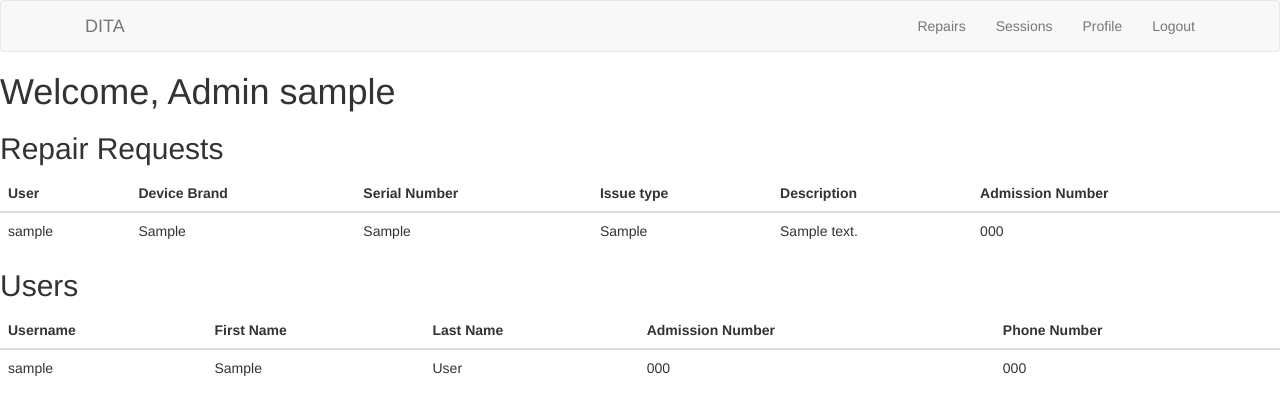
After one commit to NgigiN/Resource_site, a Flask app: page /admin/dashboard in a window 1280 px wide. The commit adds this page. Shown: the top 415 px of the page. Run offline with Flask 3, Linux system fonts and the light colour scheme; a user stored in the database is signed in; tables that the repository leaves empty hold one stand-in row (values such as "Sample post"); some libraries are stand-ins or nearby versions.

Commit message:
status 2

```diff
--- a/backend/app/routes.py
+++ b/backend/app/routes.py
@@ -1,9 +1,16 @@
-from flask import render_template, url_for, flash, redirect, request
-from app.forms import LoginForm, RegistrationForm, RepairsForm, SessionForm, EditProfileForm
+from flask import render_template, url_for, flash, redirect, request, session, abort
+from app.forms import LoginForm, RegistrationForm, RepairsForm, SessionForm, EditProfileForm, AdminForm
 from flask_login import login_required, logout_user, current_user, login_user
-from app import app, db
-from app.models import User, Repair, Session
+from app import app, db, login as login_manager
+from app.models import User, Repair, Session, Admin
 from datetime import datetime
+
+
+@login_manager.user_loader
+def load_user(user_id):
+    return User.query.get(int(user_id))
+
+# Home page route ----------------------------------------------------------
 
 
 @app.before_request
@@ -14,6 +21,7 @@ def before_request():
     if current_user.is_authenticated:
         current_user.last_seen = datetime.utcnow()
         db.session.commit()
+
 
 @app.route('/', methods=['GET', 'POST'])
 @app.route('/home', methods=['GET', 'POST'])
@@ -33,8 +41,39 @@ def login():
             flash('Invalid username or password')
             return redirect(url_for('login'))
         login_user(user)
+        session.permanent = True
         return redirect(url_for('home'))
     return render_template('login.html', title='Sign In', form=form)
+
+
+@app.route('/admin/login', methods=['GET', 'POST'])
+def admin_login():
+    if current_user.is_authenticated:
+        return redirect(url_for('admin_dashboard'))
+
+    form = AdminForm()
+    if form.validate_on_submit():
+        admin = Admin.query.filter_by(username=form.username.data).first()
+        print(form.password.data)
+        if admin and admin.check_password(form.password.data):
+            login_user(admin)
+            session.permanent = True
+            return redirect(url_for('admin_dashboard'))
+        flash('Invalid Admin Credentials')
+        return redirect(url_for('admin_login'))
+    return render_template('admin_login.html', title='Admin Sign In', form=form)
+
+
+@app.route('/admin/dashboard', methods=['GET', 'POST'])
+@login_required
+def admin_dashboard():
+    # Get all users from the database
+    users = User.query.all()
+    repairs = db.session.query(Repair, User).join(User).all()
+    admins = Admin.query.all()
+
+    return render_template('admin_dashboard.html', title='Admin Sign In', repairs=repairs, users=users, admins=admins)
+
 
 @app.route('/logout')
 def logout():
@@ -42,13 +81,21 @@ def logout():
     logout_user()
     return redirect(url_for('home'))
 
+
 @app.route('/signup', methods=['GET', 'POST'])
 def signup():
     if current_user.is_authenticated:
         return redirect(url_for('home'))
     form = RegistrationForm()
     if form.validate_on_submit():
-        user = User(username=form.username.data, email=form.email.data)
+        user = User(
+            username=form.username.data,
+            firstname=form.firstname.data,
+            lastname=form.lastname.data,
+            admission_number=form.admission_number.data,
+            email=form.email.data,
+            phone_number=form.phone_number.data
+        )
         user.set_password(form.password.data)
         db.session.add(user)
         db.session.commit()
@@ -56,11 +103,17 @@ def signup():
         return redirect(url_for('login'))
     return render_template('signup.html', title='Sign Up', form=form)
 
+
 @app.route('/user/<username>')
 @login_required
 def user(username):
     user = User.query.filter_by(username=username).first_or_404()
-    return render_template('user.html', title='Profile Page')
+    if current_user.username != username:
+        abort(403)
+
+    repairs = Repair.query.filter_by(user_id=current_user.id).all()
+    return render_template('user.html', title='Profile Page', repairs=repairs)
+
 
 @app.route('/repairs', methods=['GET', 'POST'])
 @login_required
@@ -68,12 +121,12 @@ def repairs():
     form = RepairsForm()
     if form.validate_on_submit():
         repair = Repair(
-                device_brand=form.device_brand.data,
-                serial_no=form.serial_no.data,
-                issue_type=form.issue_type.data,
-                description=form.description.data,
-                user_id=current_user.id
-                )
+            device_brand=form.device_brand.data,
+            serial_no=form.serial_no.data,
+            issue_type=form.issue_type.data,
+            description=form.description.data,
+            user_id=current_user.id
+        )
         db.session.add(repair)
         db.session.commit()
         flash('Your repair has been successfully submitted')
@@ -86,12 +139,13 @@ def repairs():
 def sessions():
     form = SessionForm()
     if form.validate_on_submit():
-        course_name = Session(course=form.course_name.data)
-        db.session.add(course)
+        course_name = Session(course_name=form.course_name.data)
+        db.session.add(course_name)
         db.session.commit()
         flash('Session registered')
         return redirect(url_for('home'))
     return render_template('sessions.html', title='Session Registration', form=form)
+
 
 @app.route('/edit_profile', methods=['GET', 'POST'])
 @login_required
@@ -103,7 +157,7 @@ def edit_profile():
         current_user.phone_number = form.phone_number.data
         db.session.commit()
         flash('Your changes have been saved.')
-        return redirect(url_for('edit_profile'))
+        return redirect(url_for('user/<username>'))
     elif request.method == 'GET':
         form.username.data = current_user.username
         form.email.data = current_user.email
--- a/backend/app/static/landing.css
+++ /dev/null
@@ -1,6 +0,0 @@
-.welcome_img {
-	display: block;
-	margin: 0 auto;
-	max-height: 500px;
-	border-radius: 4px;
-}
--- a/backend/app/templates/404.html
+++ b/backend/app/templates/404.html
@@ -1,6 +1,7 @@
 {% extends "base.html" %}
 
 {% block app_content %}
-	<h1> File Not Found</h1>
-	<p><a href="{{ url_for('home') }}">Back</a></p>
+<h1> Page not Found</h1>
+<h2>You may have provided incorrect information</h2>
+<p><a href="{{ url_for('home') }}">Back</a></p>
 {% endblock %}
--- a/backend/app/templates/500.html
+++ b/backend/app/templates/500.html
@@ -1,6 +1,7 @@
 {% extends "base.html" %}
 
 {% block app_content %}
-	<h1>An unexpected error has occurred</h1>
-	<p><a href="{{ url_for('index') }}">Back</a></p>
+<h1>An unexpected error has occurred</h1>
+<2>Please try again later</2>
+<p><a href="{{ url_for('index') }}">Back</a></p>
 {% endblock %}
--- /dev/null
+++ b/backend/app/templates/admin_dashboard.html
@@ -0,0 +1,54 @@
+{% extends "base.html" %}
+
+{% block app_content %}
+<h1>Welcome, Admin {{ current_user.username }}</h1>
+<h2>Repair Requests</h2>
+
+<table class="table table-hover">
+	<thead>
+		<tr>
+			<th>User</th>
+			<th>Device Brand</th>
+			<th>Serial Number</th>
+			<th>Issue type</th>
+			<th>Description</th>
+			<th>Admission Number</th>
+		</tr>
+	</thead>
+	<tbody>
+		{% for repair, user in repairs %}
+		<tr>
+			<td> {{ user.username }}</td>
+			<td> {{ repair.device_brand }}</td>
+			<td> {{ repair.serial_no }}</td>
+			<td> {{ repair.issue_type }}</td>
+			<td> {{ repair.description }}</td>
+			<td> {{ user.admission_number }}</td>
+		</tr>
+		{% endfor %}
+	</tbody>
+</table>
+<h2>Users</h2>
+<table class="table table-hover">
+	<thead>
+		<tr>
+			<th>Username</th>
+			<th>First Name</th>
+			<th>Last Name</th>
+			<th>Admission Number</th>
+			<th>Phone Number</th>
+		</tr>
+	</thead>
+	<tbody>
+		{% for user in users %}
+		<tr>
+			<td>{{ user.username }}</td>
+			<td>{{ user.firstname }}</td>
+			<td>{{ user.lastname }}</td>
+			<td>{{ user.admission_number }}</td>
+			<td>{{ user.phone_number }}</td>
+		</tr>
+		{% endfor %}
+	</tbody>
+</table>
+{% endblock %}
--- a/backend/app/templates/base.html
+++ b/backend/app/templates/base.html
@@ -8,21 +8,23 @@
 <nav class="navbar navbar-default">
 	<div class="container">
 		<div class="navbar-header">
-                <button type="button" class="navbar-toggle collapsed" data-toggle="collapse" data-target="#bs-example-navbar-collapse-1" aria-expanded="false">
+			<button type="button" class="navbar-toggle collapsed" data-toggle="collapse"
+				data-target="#bs-example-navbar-collapse-1" aria-expanded="false">
 				<span class="sr-only">Toggle navigation</span>
 				<span class="icon-bar"></span>
 				<span class="icon-bar"></span>
 				<span class="icon-bar"></span>
 			</button>
-		                <a class="navbar-brand" href="{{ url_for('home') }}">DITA</a>
+
 		</div>
 		<div class="collapse navbar-collapse" id="bs-example-navbar-collapse-1">
 			<ul class="nav navbar-nav">
-			<li><a href="{{ url_for('home') }}">Home</a></li>
+				<li><a class="navbar-brand" href="{{ url_for('home') }}">DITA</a>
 			</ul>
 			<ul class="nav navbar-nav navbar-right">
 				{% if current_user.is_anonymous %}
 				<li><a href="{{ url_for('login') }}">Log In</a></li>
+				<li><a href="{{ url_for('admin_login') }}">Admin Log In</a></li>
 				{% else %}
 				<li><a href="{{ url_for('repairs') }}">Repairs</a></li>
 				<li><a href="{{ url_for('sessions') }}">Sessions</a></li>
@@ -40,7 +42,8 @@
 	{% with messages = get_flashed_messages() %}
 	{% if messages %}
 	{% for message in messages %}
-		<div class="alert alert-info" role="alert">{{ message }}</li></div>
+	<div class="alert alert-info" role="alert">{{ message }}</li>
+	</div>
 	{% endfor %}
 	{% endif %}
 	{% endwith %}
--- a/backend/app/templates/sessions.html
+++ b/backend/app/templates/sessions.html
@@ -8,7 +8,7 @@
 			<form action="" method="post" novalidate>
 				{{ form.hidden_tag() }}
 				<div class="form-group">
-					{{ form.course_name.label(class="form-label") }}
+					<legend>{{ form.course_name.label(class="form-label") }}</legend>
 					{{ form.course_name(class="form-control") }}
 					{% for error in form.course_name.errors %}
 					<div class="text-danger">[{{ error }}]</div>
--- a/backend/resource.py
+++ b/backend/resource.py
@@ -1,11 +1,15 @@
 """This file preconfigures my db from python environment using flask shell
     Create a shell context that adds the database instance and models to
     the shell session """
-from app import app, db
+from app import app, db, login
 from app.models import Admin, User, Repair, Session
+from datetime import timedelta
 
 
 @app.shell_context_processor
 def make_shell_context():
     """ returns a dict since each item provided is referenced."""
     return {'db': db, 'User': User, 'Admin': Admin, 'Repair': Repair, 'Session': Session}
+
+
+app.config['PERMANENT_SESSION_LIFETIME'] = timedelta(minutes=45)
```
Also changed, not shown: backend/app/forms.py (+38 -18 lines), backend/app/models.py (+44 -6 lines), backend/app/static/css/landing.css (added, +12 -0 lines), backend/app/templates/admin_login.html (added, +20 -0 lines), backend/app/templates/landing.html (+10 -6 lines), backend/app/templates/login.html (+8 -6 lines), backend/app/templates/repair.html (+12 -16 lines), backend/app/templates/signup.html (+7 -6 lines), backend/app/templates/user.html (+28 -8 lines), backend/migrations/versions/99ac0d58ef2f_.py (added, +38 -0 lines), backend/migrations/versions/a266c819a4df_.py (renamed from backend/migrations/versions/e678db1ce57e_.py, +17 -15 lines), backend/app.db. Lines whose indentation alone changed are shown as unchanged.
